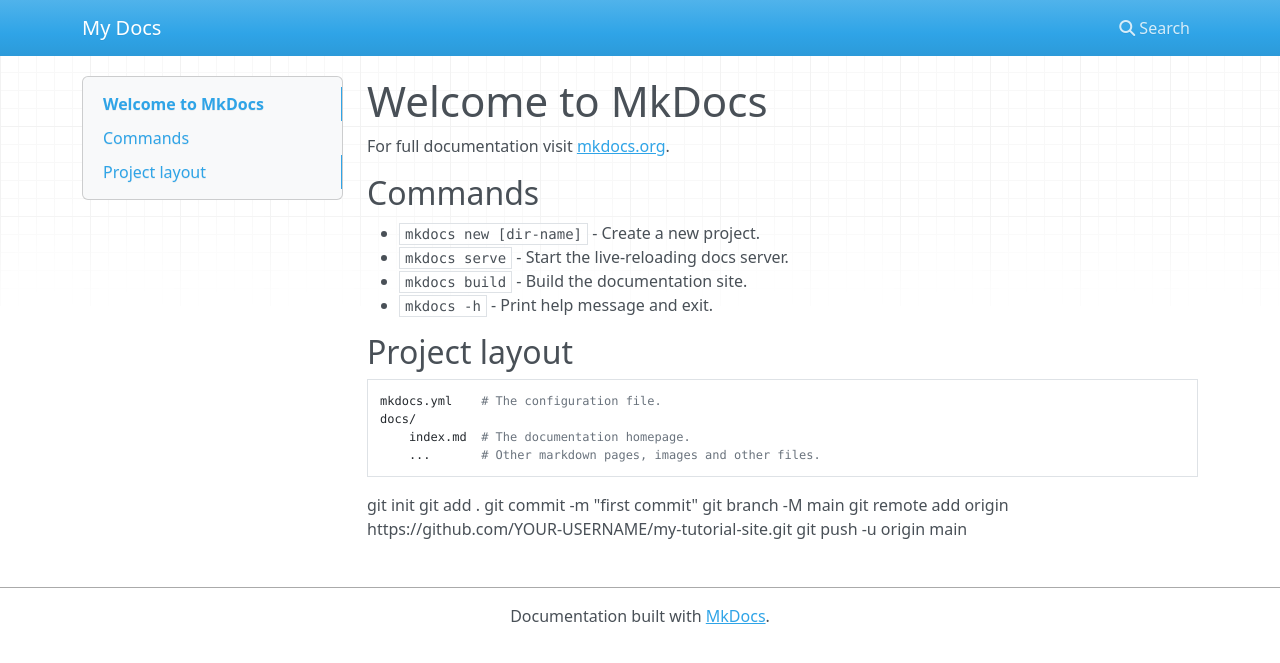
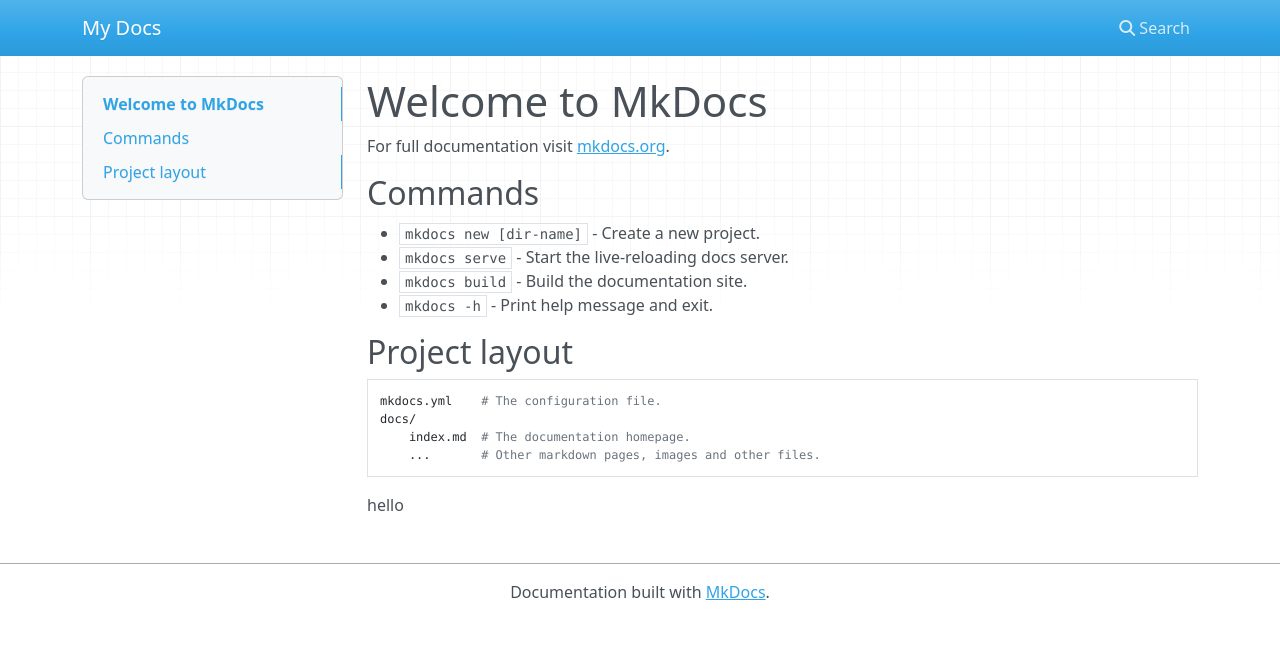
Before and after one commit to ArthurSu31/traveltw-tutorial, an MkDocs documentation site: the page built from docs/index.md, in a window 1280 px wide. Shown: the top 663 px of the page. Built offline with MkDocs 1.6.1, drawn with Linux system fonts in a browser that asks for light colours; nearby versions of some CDN libraries.

Commit message:
Update homepage

```diff
--- a/docs/index.md
+++ b/docs/index.md
@@ -16,9 +16,4 @@
         index.md  # The documentation homepage.
         ...       # Other markdown pages, images and other files.
 
-git init
-git add .
-git commit -m "first commit"
-git branch -M main
-git remote add origin https://github.com/YOUR-USERNAME/my-tutorial-site.git
-git push -u origin main
+hello
```
